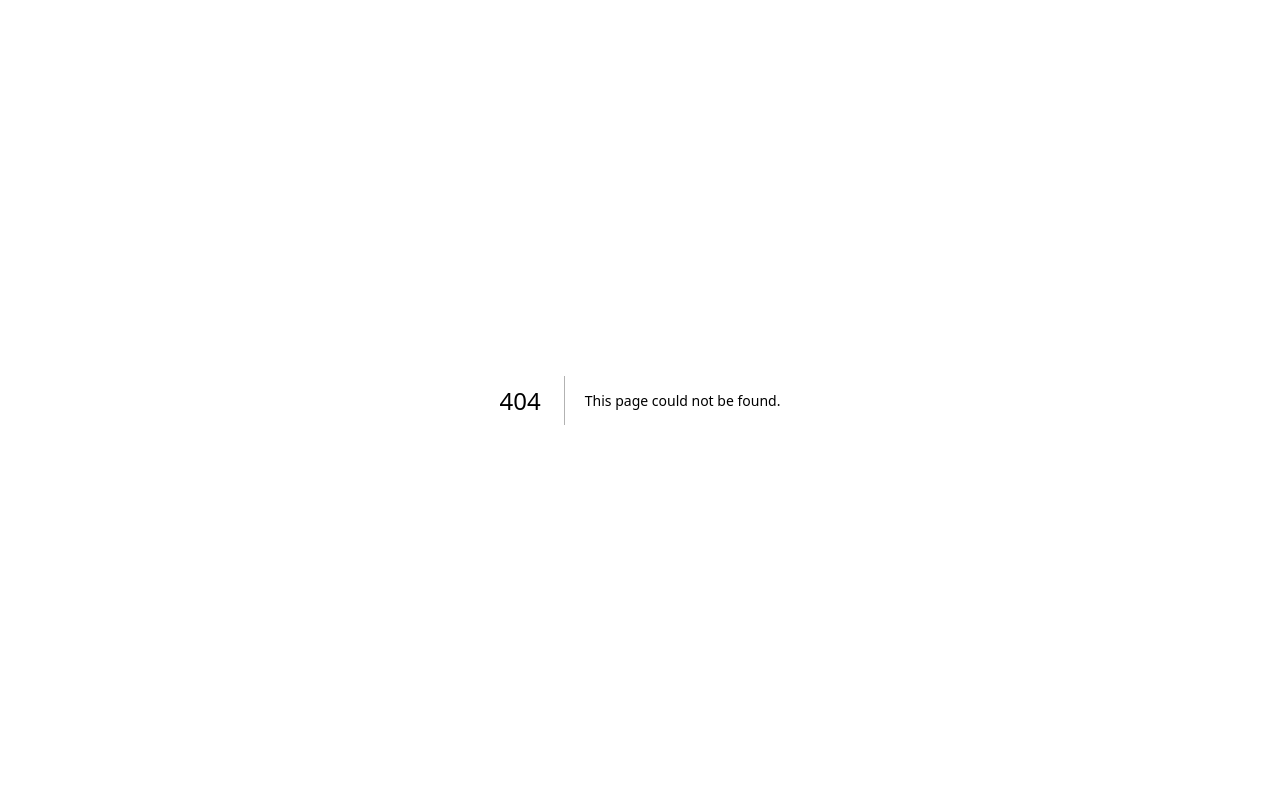
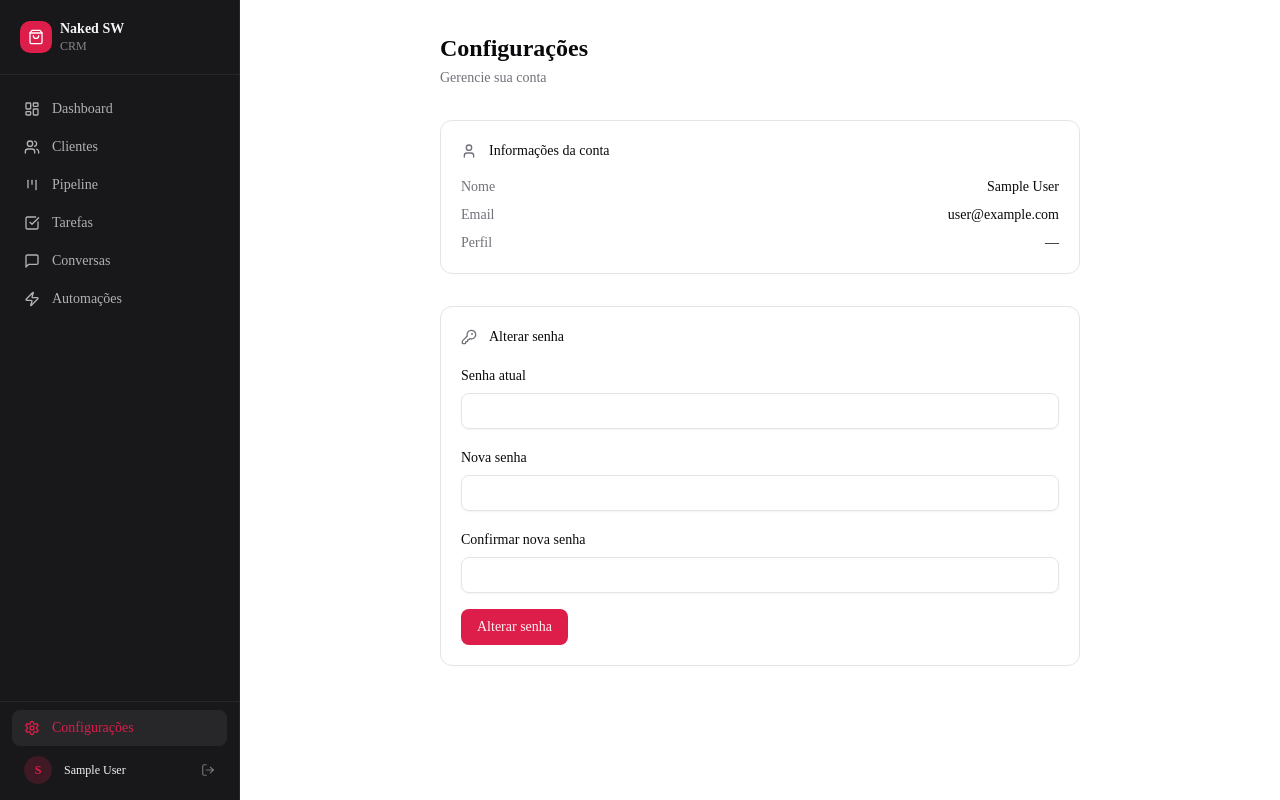
Before and after one commit to wlisses-nksw/nksw-crm, a Next.js app: page /settings in a window 1280 px wide. Before the commit this address had no page. Built offline with nearby package versions, Linux system fonts and the light colour scheme; no server answers; sample sign-in values are in the browser's storage.

Commit message:
feat: settings page with password change

```diff
--- /dev/null
+++ b/src/app/(dashboard)/settings/page.tsx
@@ -0,0 +1,140 @@
+"use client";
+
+import { useState } from "react";
+import { useSession } from "next-auth/react";
+import { Loader2, KeyRound, User } from "lucide-react";
+import { Button } from "@/components/ui/button";
+import { Input } from "@/components/ui/input";
+import { Label } from "@/components/ui/label";
+import { toast } from "sonner";
+
+export default function SettingsPage() {
+  const { data: session } = useSession();
+  const [loading, setLoading] = useState(false);
+  const [form, setForm] = useState({
+    currentPassword: "",
+    newPassword: "",
+    confirmPassword: "",
+  });
+
+  async function handleChangePassword(e: React.FormEvent) {
+    e.preventDefault();
+
+    if (form.newPassword !== form.confirmPassword) {
+      toast.error("Nova senha e confirmação não coincidem");
+      return;
+    }
+    if (form.newPassword.length < 8) {
+      toast.error("Nova senha deve ter pelo menos 8 caracteres");
+      return;
+    }
+
+    setLoading(true);
+    try {
+      const res = await fetch("/api/settings/password", {
+        method: "POST",
+        headers: { "Content-Type": "application/json" },
+        body: JSON.stringify({
+          currentPassword: form.currentPassword,
+          newPassword: form.newPassword,
+        }),
+      });
+
+      const data = await res.json();
+      if (!res.ok) {
+        toast.error(data.error ?? "Erro ao alterar senha");
+        return;
+      }
+
+      toast.success("Senha alterada com sucesso");
+      setForm({ currentPassword: "", newPassword: "", confirmPassword: "" });
+    } catch {
+      toast.error("Erro de conexão");
+    } finally {
+      setLoading(false);
+    }
+  }
+
+  return (
+    <div className="max-w-2xl mx-auto py-8 px-4 space-y-8">
+      <div>
+        <h1 className="text-2xl font-semibold">Configurações</h1>
+        <p className="text-muted-foreground text-sm mt-1">Gerencie sua conta</p>
+      </div>
+
+      {/* Info da conta */}
+      <div className="bg-card border border-border rounded-xl p-5">
+        <div className="flex items-center gap-3 mb-4">
+          <User className="w-4 h-4 text-muted-foreground" />
+          <h2 className="font-medium text-sm">Informações da conta</h2>
+        </div>
+        <div className="space-y-2 text-sm">
+          <div className="flex justify-between">
+            <span className="text-muted-foreground">Nome</span>
+            <span className="font-medium">{session?.user?.name ?? "—"}</span>
+          </div>
+          <div className="flex justify-between">
+            <span className="text-muted-foreground">Email</span>
+            <span className="font-medium">{session?.user?.email ?? "—"}</span>
+          </div>
+          <div className="flex justify-between">
+            <span className="text-muted-foreground">Perfil</span>
+            <span className="font-medium capitalize">
+              {session?.user?.role?.toLowerCase().replace("_", " ") ?? "—"}
+            </span>
+          </div>
+        </div>
+      </div>
+
+      {/* Troca de senha */}
+      <div className="bg-card border border-border rounded-xl p-5">
+        <div className="flex items-center gap-3 mb-4">
+          <KeyRound className="w-4 h-4 text-muted-foreground" />
+          <h2 className="font-medium text-sm">Alterar senha</h2>
+        </div>
+        <form onSubmit={handleChangePassword} className="space-y-4">
+          <div className="space-y-1.5">
+            <Label htmlFor="currentPassword">Senha atual</Label>
+            <Input
+              id="currentPassword"
+              type="password"
+              value={form.currentPassword}
+              onChange={(e) => setForm((f) => ({ ...f, currentPassword: e.target.value }))}
+              required
+            />
+          </div>
+          <div className="space-y-1.5">
+            <Label htmlFor="newPassword">Nova senha</Label>
+            <Input
+              id="newPassword"
+              type="password"
+              value={form.newPassword}
+              onChange={(e) => setForm((f) => ({ ...f, newPassword: e.target.value }))}
+              required
+            />
+          </div>
+          <div className="space-y-1.5">
+            <Label htmlFor="confirmPassword">Confirmar nova senha</Label>
+            <Input
+              id="confirmPassword"
+              type="password"
+              value={form.confirmPassword}
+              onChange={(e) => setForm((f) => ({ ...f, confirmPassword: e.target.value }))}
+              required
+            />
+          </div>
+          <Button type="submit" disabled={loading}>
+            {loading ? (
+              <>
+                <Loader2 className="w-4 h-4 mr-2 animate-spin" />
+                Salvando...
+              </>
+            ) : (
+              "Alterar senha"
+            )}
+          </Button>
+        </form>
+      </div>
+    </div>
+  );
+}
--- /dev/null
+++ b/src/app/api/settings/password/route.ts
@@ -0,0 +1,43 @@
+import { NextRequest, NextResponse } from "next/server";
+import { auth } from "@/lib/auth";
+import { db } from "@/lib/db";
+import bcrypt from "bcryptjs";
+import { z } from "zod";
+
+const schema = z.object({
+  currentPassword: z.string().min(1),
+  newPassword: z.string().min(8),
+});
+
+export async function POST(req: NextRequest) {
+  const session = await auth();
+  if (!session) return NextResponse.json({ error: "Não autorizado" }, { status: 401 });
+
+  const body = await req.json();
+  const parsed = schema.safeParse(body);
+  if (!parsed.success) return NextResponse.json({ error: "Dados inválidos" }, { status: 400 });
+
+  const { currentPassword, newPassword } = parsed.data;
+
+  const user = await db.user.findUnique({
+    where: { id: session.user.id },
+    select: { passwordHash: true },
+  });
+
+  if (!user?.passwordHash) {
+    return NextResponse.json({ error: "Usuário não encontrado" }, { status: 404 });
+  }
+
+  const isValid = await bcrypt.compare(currentPassword, user.passwordHash);
+  if (!isValid) {
+    return NextResponse.json({ error: "Senha atual incorreta" }, { status: 400 });
+  }
+
+  const newHash = await bcrypt.hash(newPassword, 12);
+  await db.user.update({
+    where: { id: session.user.id },
+    data: { passwordHash: newHash },
+  });
+
+  return NextResponse.json({ success: true });
+}
```
